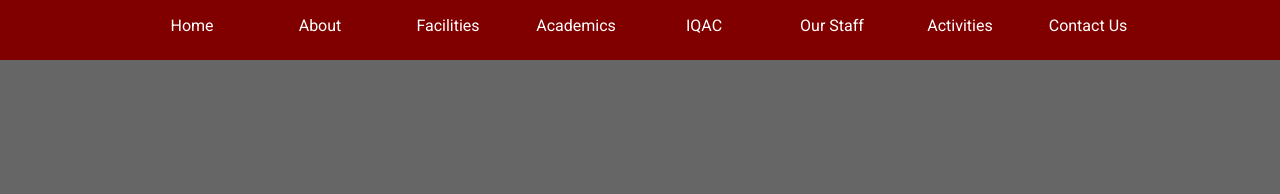
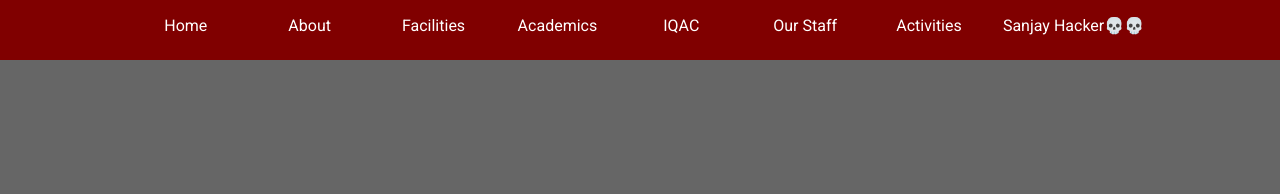
Before and after one commit to SanjaySujir7/Dhavala_College_Website, a plain HTML site: page index.html in a window 1280 px wide. Shown: the top 194 px of the page. Drawn offline with Linux system fonts and the light colour scheme.

Commit message:
Hii Hacvker sanjay how are you ?

```diff
--- a/index.html
+++ b/index.html
@@ -21,7 +21,7 @@
         <nav><a href="#">IQAC</a></nav>
         <nav><a href="#">Our Staff</a></nav>
         <nav><a href="#">Activities</a></nav>
-        <nav><a href="#">Contact Us</a></nav>
+        <nav><a href="#">Sanjay Hacker💀💀</a></nav>
         <div></div>
     </header>
     <main class="Main-Info">
```
